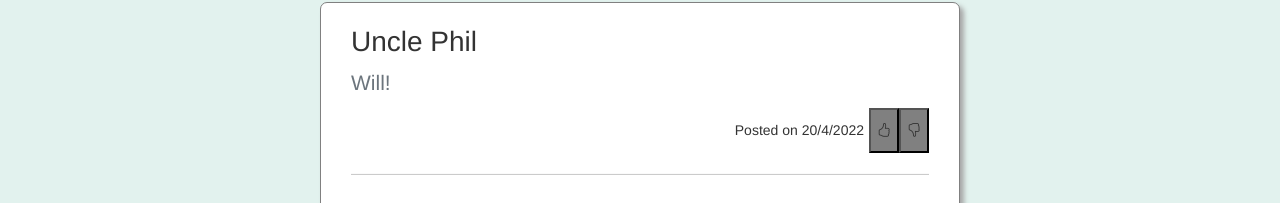
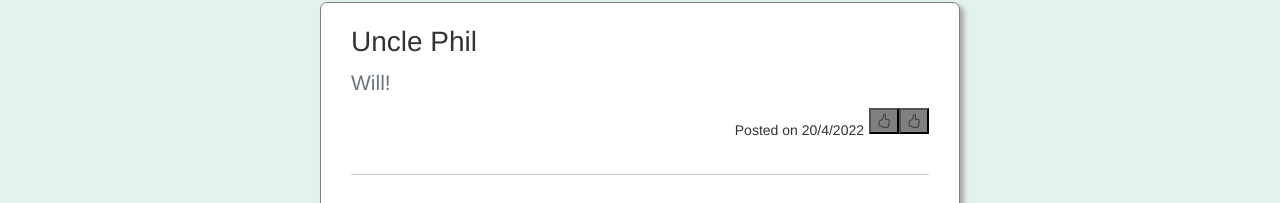
Before and after one commit to wmalott23/SocialFeed, a React (Create React App) app: page / in a window 1280 px wide. Shown: the part 279-482 px from the top of the page. Built offline with nearby package versions, Linux system fonts and the light colour scheme.

Commit message:
Added like button functionality

```diff
--- a/src/Components/Post/Buttons/DislikeButton.jsx
+++ /dev/null
@@ -1,23 +0,0 @@
-import React, { useState } from 'react';
-import "./LikeButton.css"
-
-const DislikeButton = (props) => {
-
-    const [buttonClass, setButtonClass] = useState("zero")
-
-    function handleClick(){
-        if(buttonClass === "zero"){
-            setButtonClass("two");
-        }
-        else{
-            setButtonClass("zero");
-        }
-    }
-        return (
-            <button className={buttonClass} onClick={handleClick}>
-                <i className="bi bi-hand-thumbs-down"/>
-            </button>
-        );
-}
-
-export default DislikeButton;
--- a/src/Components/Post/Buttons/LikeButton.jsx
+++ b/src/Components/Post/Buttons/LikeButton.jsx
@@ -3,21 +3,36 @@ import "./LikeButton.css"
 
 const LikeButton = (props) => {
 
-    const [buttonClass, setButtonClass] = useState("zero");
+    const [likeButtonClass, setLikeButtonClass] = useState("zero");
+    const [dislikeButtonClass, setDislikeButtonClass] = useState("zero");
 
-    function handleClick(){
-        if(buttonClass === "zero"){
-            setButtonClass("one");
+    function handleLikeClick(){
+        if(likeButtonClass === "zero"){
+            setLikeButtonClass("one");
+            setDislikeButtonClass("zero");
         }
         else{
-            setButtonClass("zero");
+            setLikeButtonClass("zero");
         }
     }
-        return (
-            <button className={buttonClass} onClick={handleClick}>
-                <i className="bi bi-hand-thumbs-up"/>
-            </button>
-        );
+    function handleDislikeClick(){
+        if(dislikeButtonClass === "zero"){
+            setDislikeButtonClass("two");
+            setLikeButtonClass("zero");
+        }
+        else{
+            setDislikeButtonClass("zero");
+        }
+    }        return (
+                <div>
+                    <button className={likeButtonClass} onClick={handleLikeClick}>
+                        <i className="bi bi-hand-thumbs-up"/>
+                    </button>
+                    <button className={dislikeButtonClass} onClick={handleDislikeClick}>
+                        <i className="bi bi-hand-thumbs-up"/>
+                    </button>
+                </div>
+    );
 }
 
 export default LikeButton
--- a/src/Components/Post/Post.jsx
+++ b/src/Components/Post/Post.jsx
@@ -1,6 +1,5 @@
 import React, { useState } from "react";
 import LikeButton from './Buttons/LikeButton'
-import DislikeButton from './Buttons/DislikeButton'
 import './Post.css'
 
 
@@ -16,7 +15,6 @@ const Post = ({username, body}) => {
             <div className="d-flex justify-content-end">
                 <h5 className="p-2">Posted on {date}</h5>
                 <LikeButton />
-                <DislikeButton />
             </div>
             <hr/>
         </div>
```
